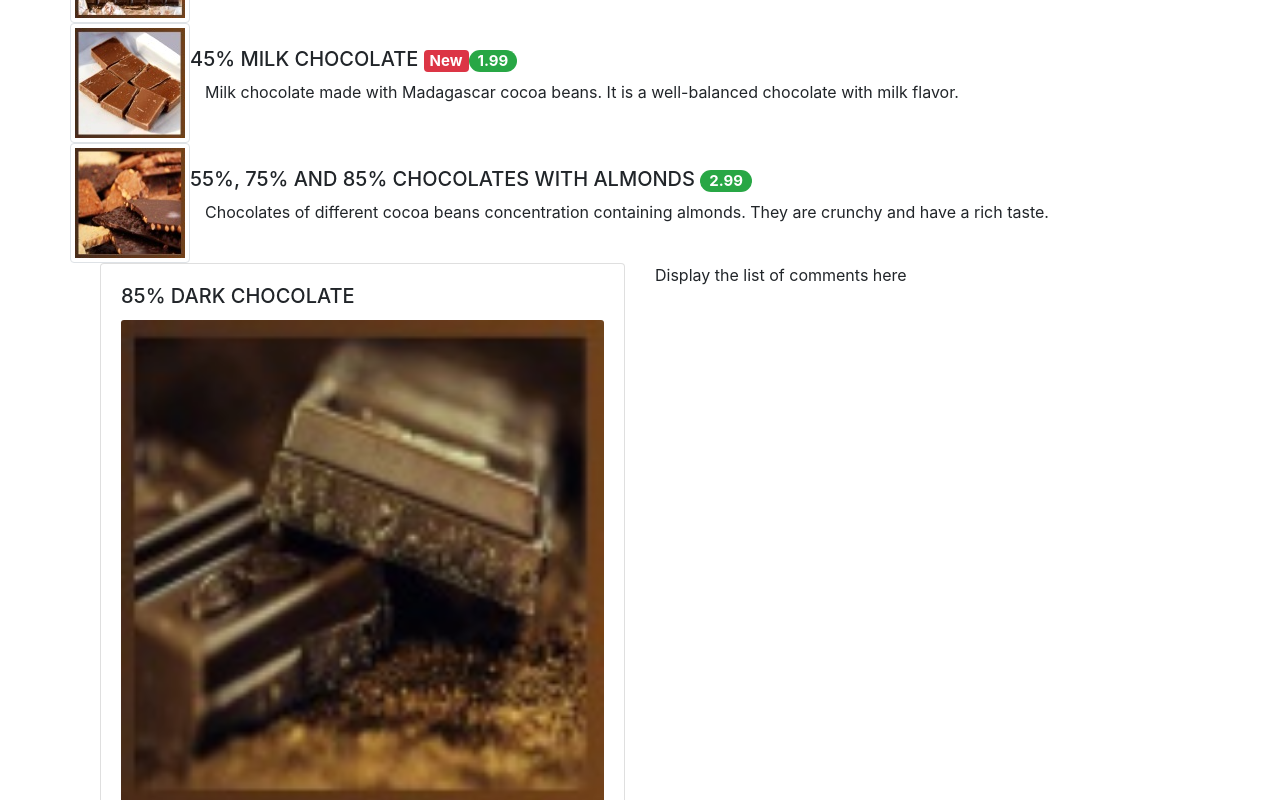
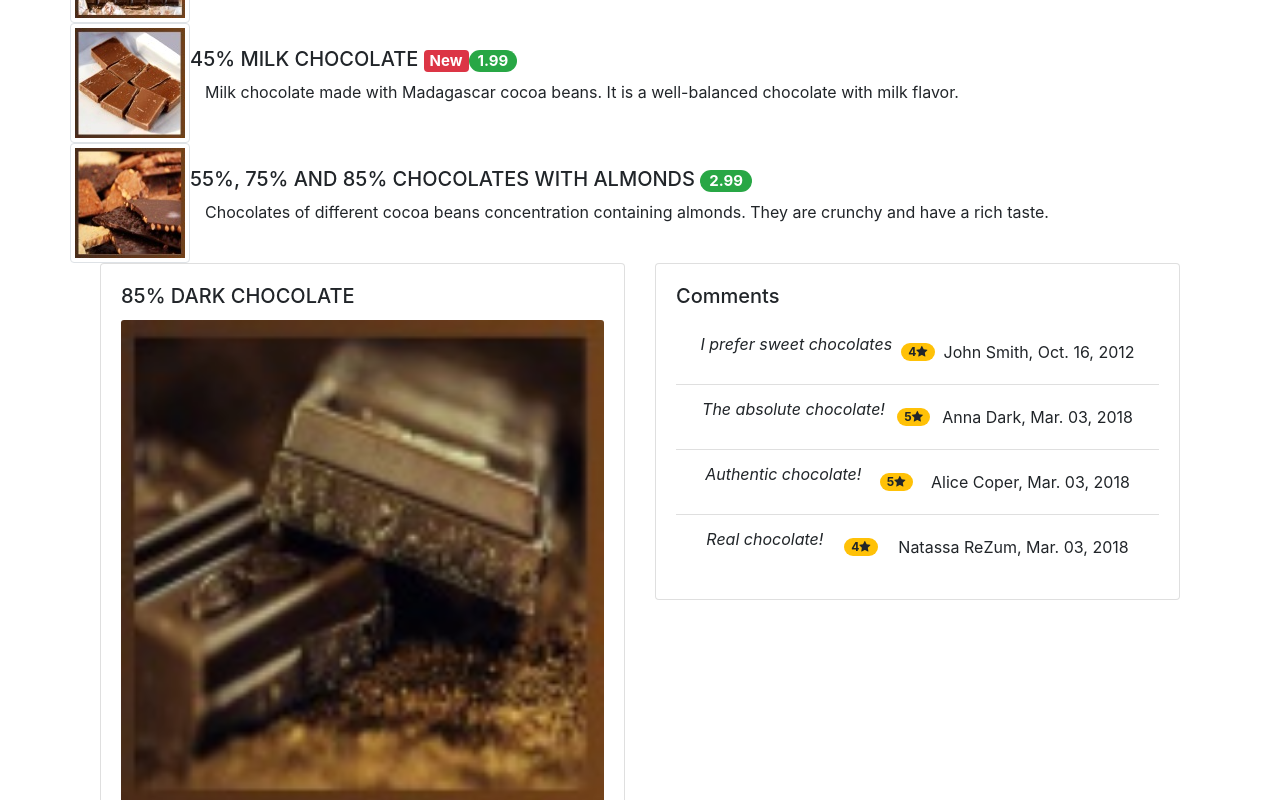
Before and after one commit to sena-tan/angularChocoSena, an Angular app: page / in a window 1280 px wide. Shown: the part 580-1380 px from the top of the page. Built offline with nearby package versions, Linux system fonts and the light colour scheme.

Commit message:
angular assignment1 task3

```diff
--- a/src/app/dishdetail/dishdetail.component.html
+++ b/src/app/dishdetail/dishdetail.component.html
@@ -12,7 +12,18 @@
             </div>
         </div>
         <div class="col-12 col-sm-6">
-            <p>Display the list of comments here</p>
+            <div class="card">
+                <div class="card-body">
+                    <h5 class="card-title">Comments</h5>
+                    <ul class="list-group list-group-flush">
+                        <li class="list-group-item d-flex justify-content-around align-items-center" *ngFor="let comment of comments">
+                            <p class="card-text"><i>{{comment.comment}}</i></p>
+                            <span class="badge badge-pill badge-warning">{{comment.rating}}<i class="fa fa-star"></i></span>
+                            <p class="card-text">{{comment.author}}, {{comment.date | date: 'MMM. dd, yyyy' }}</p>
+                        </li>
+                    </ul>
+                </div>
+            </div>
         </div>
     </div>
 </div>
--- a/src/app/dishdetail/dishdetail.component.ts
+++ b/src/app/dishdetail/dishdetail.component.ts
@@ -42,7 +42,7 @@ const DISH = {
 })
 export class DishdetailComponent implements OnInit {
   dish = DISH;
-
+  comments = DISH.comments;
 
   constructor() { }
 
```
